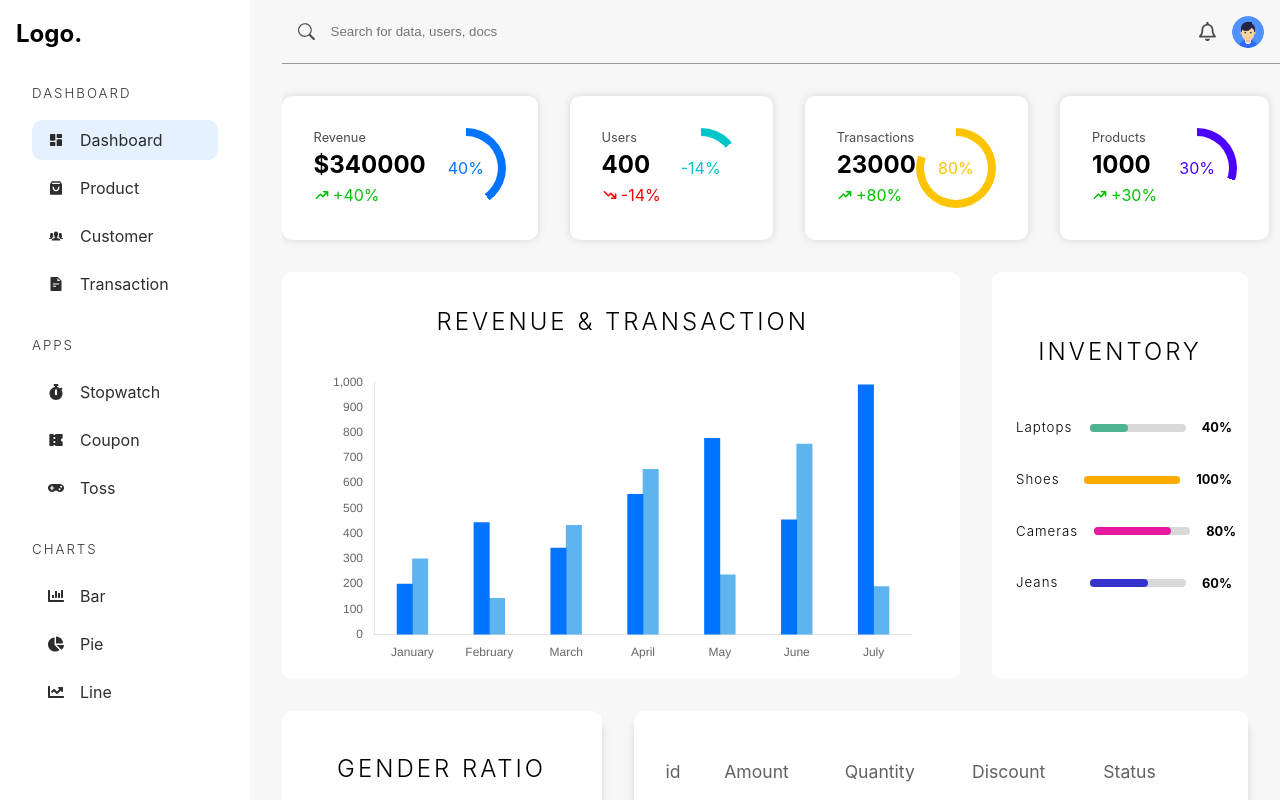
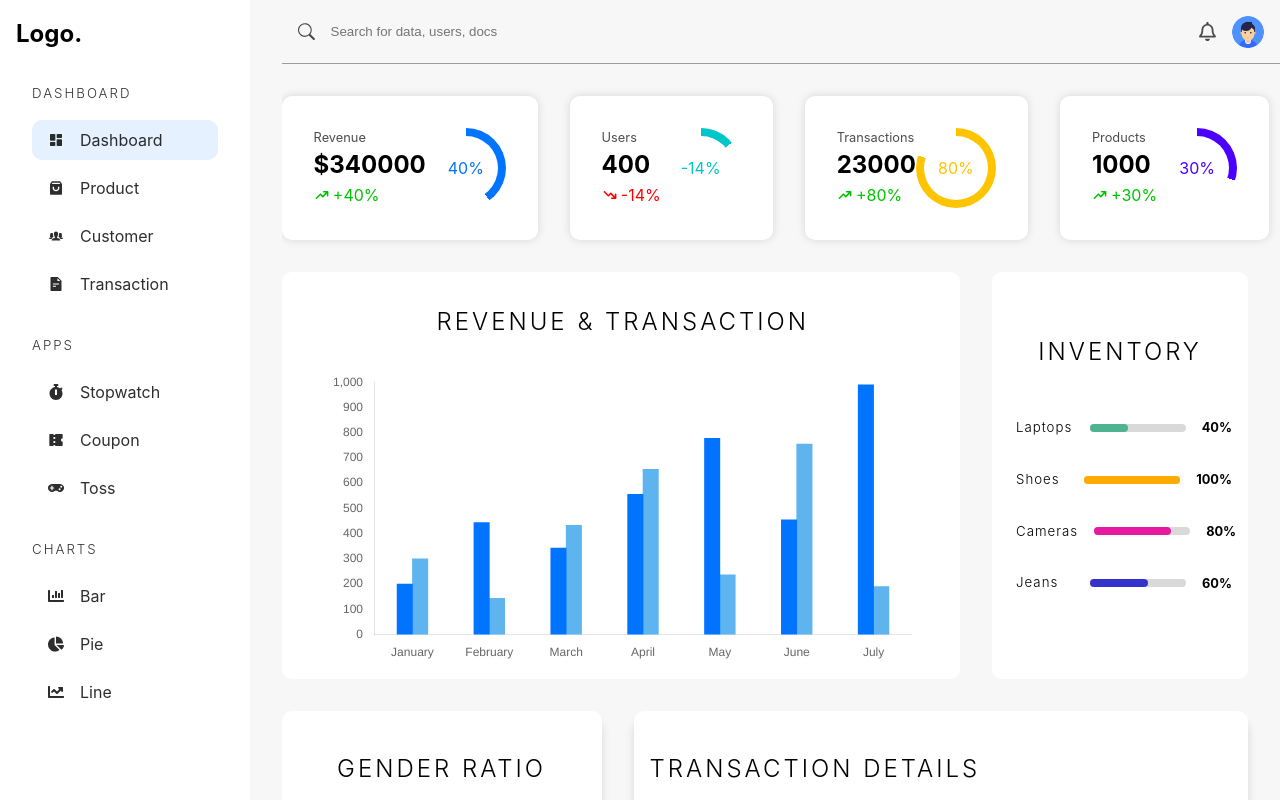
Before and after one commit to Noaman-Saleem-Portfolio/Ecommerce-admin-dashboard-MERN, a React (Vite) app: page /admin/dashboard in a window 1280 px wide. Built offline with nearby package versions, Linux system fonts and the light colour scheme.

Commit message:
table heading

```diff
--- a/src/components/tableHOC.tsx
+++ b/src/components/tableHOC.tsx
@@ -98,6 +98,7 @@ function TableHOC() {
 
   return (
     <div className="transaction-box">
+        <h2 className="heading">Transaction Details</h2>
       <table  className="table">
         <thead>
           {table.getHeaderGroups().map(headerGroup => (
```
